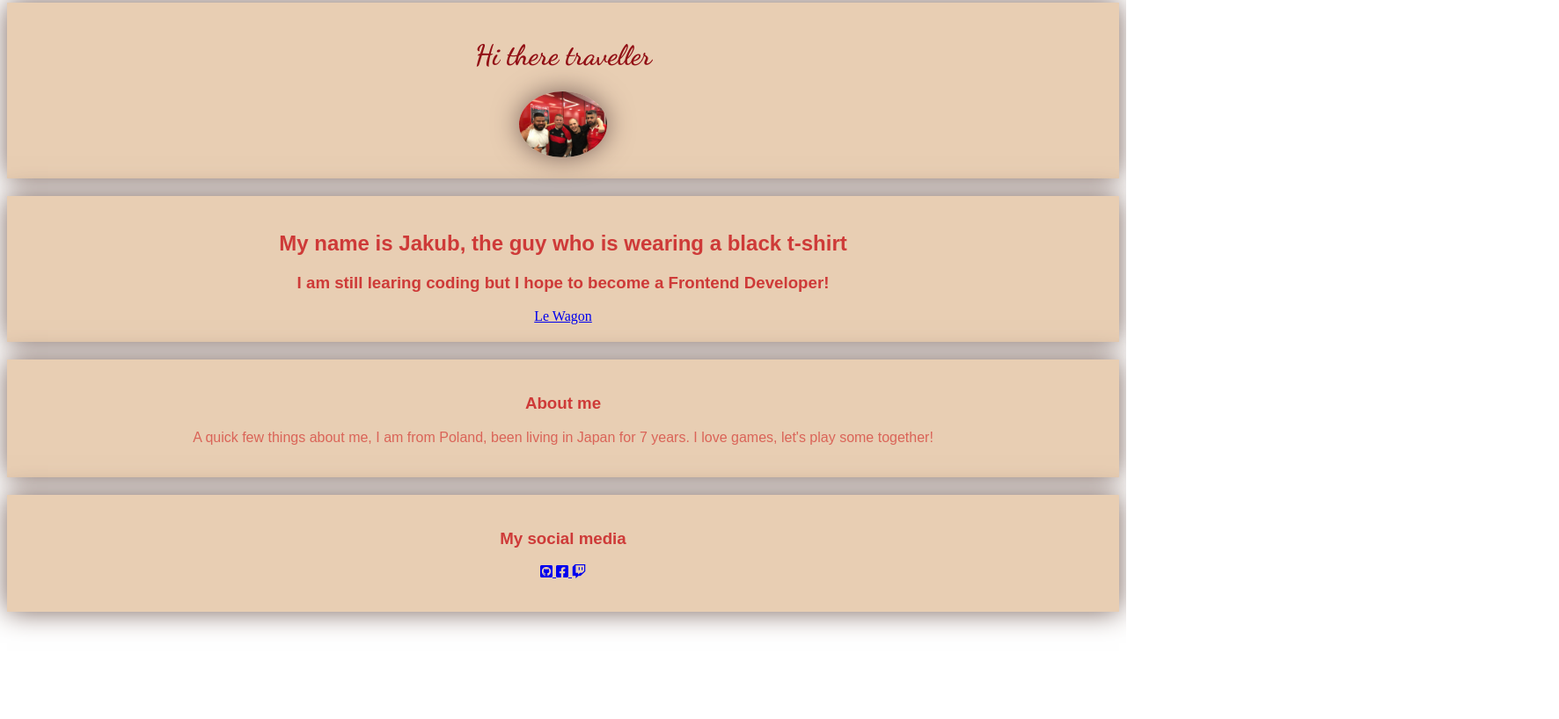
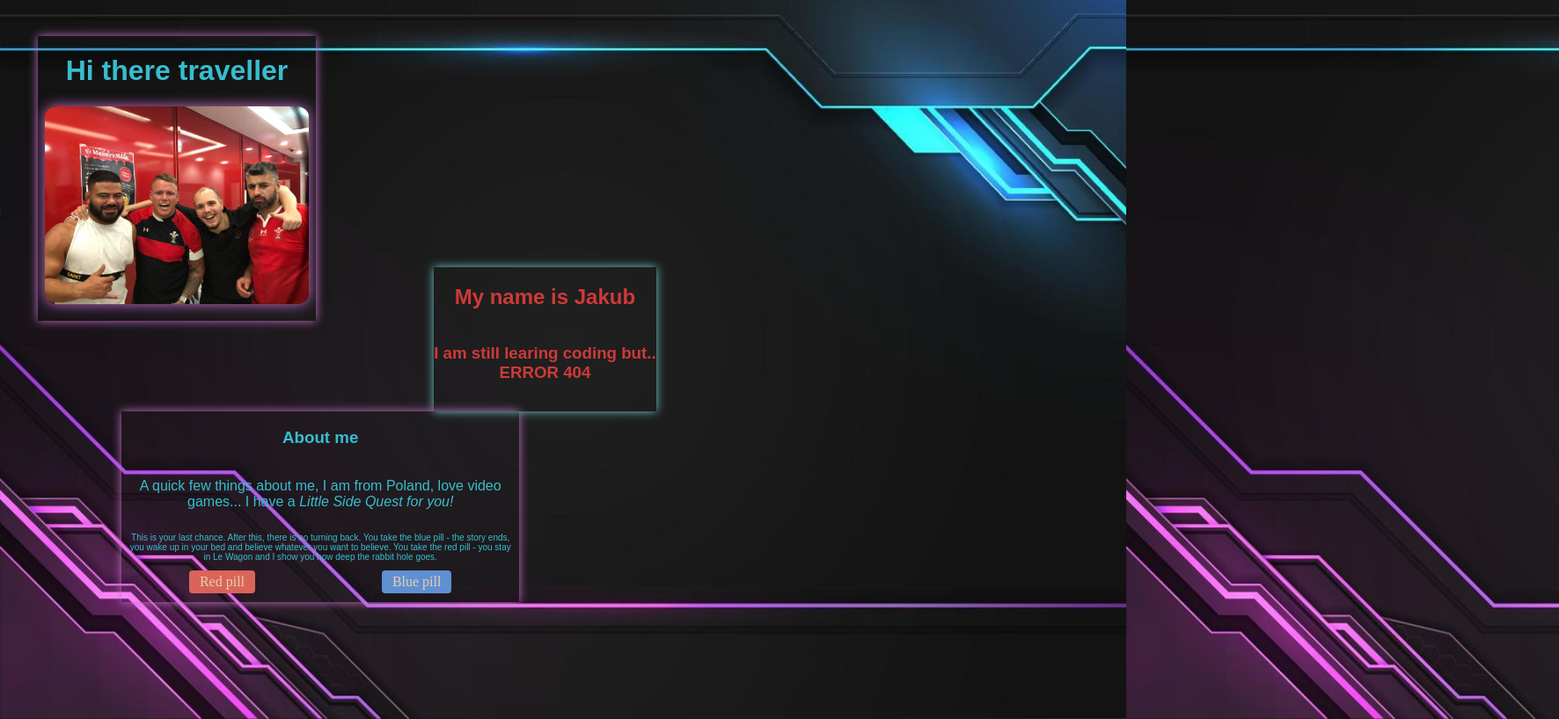
Before and after one commit to Solenoko/profile, a plain HTML site: page index.html in a window 1280 px wide. Shown: the part 17-835 px from the top of the page at 88% size, 1772 px wide, since content can reach past the window. Before the commit the page ends 800 px from the top, so only its background shows below. Drawn offline with Linux system fonts and the light colour scheme; a web font is replaced by a local one.

Commit message:
my profile

```diff
--- a/index.html
+++ b/index.html
@@ -3,6 +3,7 @@
   <head>
     <title>Welcome to my page!</title>
     <meta charset="utf-8">
+    <meta name="viewport" content="width=device-width, initial-scale=1">
     <link rel="stylesheet" href="style.css">
     <link rel="stylesheet" href="https://use.fontawesome.com/releases/v6.1.2/css/all.css">
     <link rel="preconnect" href="https://fonts.googleapis.com">
@@ -14,41 +15,45 @@
   </head>
 
   <body>
-    <div class="card-white">
+    <div>
+      <div class="left-element">
         <h1>Hi there traveller</h1>
         <img src="images/73013372_2655161717878708_9114973844057096192_n.jpg" alt="My profile pircture" class="profile-picture">
       </div>
 
-    <div class="card-white">
-      <h2>My name is Jakub, the guy who is wearing a black t-shirt</h2>
-      <h3>I am still learing coding but I hope to become a Frontend Developer!</h3>
-      <a href="https://www.lewagon.com" class="btn-red">Le Wagon</a>
+      <div class="middle-element">
+        <h2>My name is Jakub</h2>
+        <h3>I am still learing coding but.. ERROR 404</h3>
       </div>
 
-    <div class="card-white">
-      <h3>About me</h3>
-      <p>A quick few things about me, I am from Poland, been living in Japan for 7 years. I love games, let's play some together!</p>
+      <div class="middle-element-right">
+        <h3 class="blue-font">About me</h3>
+        <p class="blue-font">A quick few things about me, I am from Poland, love video games... I have a <em>Little Side Quest for you!</em></p>
+        <p class="game">This is your last chance. After this, there is no turning back. You take the blue pill - the story ends, you wake up in your bed and believe whatever you want to believe. You take the red pill - you stay in Le Wagon and I show you how deep the rabbit hole goes.</p>
+        <a href="https://www.youtube.com/watch?v=dQw4w9WgXcQ" target="_blank" class="btn-red">Red pill</a>
+        <a href="https://www.youtube.com/watch?v=y6120QOlsfU" target="_blank" class="btn-blue">Blue pill</a>
       </div>
 
-    <div class="card-white">
+      <div class="right-element">
         <h3>My social media</h3>
         <ul class="list-inline">
           <li>
-          <a href="https://www.github.com/Solenoko" target="_blank">
+            <a href="https://www.github.com/Solenoko" target="_blank" class="link-media">
               <i class="fab fa-github-square"></i>
             </a>
           </li>
           <li>
-          <a href="https://www.facebook.com/kuba.jakubowiczz/" target="_blank">
-            <i class="fab fa-facebook-square"></i>
+            <a href="https://www.steamcommunity.com/id/KonbuChan/" target="_blank" class="link-media">
+              <i class="fab fa-steam"></i></i>
             </a>
           </li>
           <li>
-          <a href="https://www.twitch.tv/konbuuchan" target="_blank">
+            <a href="https://www.twitch.tv/konbuuchan" target="_blank" class="link-media">
               <i class="fab fa-twitch"></i>
             </a>
           </li>
         </ul>
       </div>
+    </div>
   </body>
 </html>
--- a/style.css
+++ b/style.css
@@ -1,9 +1,11 @@
 h1 {
-  color: #920f15;
-  font-family: "Dancing Script", cursive;
+  color: #38bdce;
+  font-family: "Sour Gummy", sans-serif;
   font-optical-sizing: auto;
   font-weight: <weight>;
   font-style: normal;
+  font-variation-settings:
+    "wdth" 100;
 }
 
 h2, h3 {
@@ -16,6 +18,14 @@ h2, h3 {
     "wdth" 100;
 }
 
+
+body {
+  background-image: url('images/background.jpg');
+  background-size: cover;
+  height: 100vh;
+  background-position: center;
+}
+
 p {
   color: #da6458;
   font-family: "M PLUS Rounded 1c", sans-serif;
@@ -24,26 +34,16 @@ p {
 }
 
 i {
+  color: #da6458;
   text-decoration: none;
-}
-
-a:hover {
-  color: red;
-  font-size: 23px;
-}
-
-.card-white {
-  background-color: #e8ceb3;
-  box-shadow: 0px 0px 30px #7a635b;
-  padding: 20px;
-  text-align: center;
-  margin: 20px 0;
+  font-size: 30px;
+  display: inline-flex;
 }
 
 .profile-picture {
-  width: 100px;
-  border-radius: 50%;
-  box-shadow: 0px 0px 30px #7a635b;
+  width: 300px;
+  border-radius: 5%;
+  box-shadow: 0px 0px 15px #c971cc;
 }
 
 .list-inline {
@@ -51,5 +51,91 @@ a:hover {
 }
 
 .list-inline li {
-  display: inline;
+  display: inline-block;
 }
+
+.game {
+  color: #38bdce;
+  font-size: 10px;
+}
+
+.btn-red {
+  background-color: #da6458;
+  color: #e8ceb3;
+  text-decoration: none;
+  padding: 4px 12px;
+  border-radius: 4px;
+}
+
+.blue-font {
+  color: #38bdce;
+}
+
+.btn-blue {
+  background-color: #5f90d1;
+  color: #e8ceb3;
+  text-decoration: none;
+  padding: 4px 12px;
+  border-radius: 4px;
+}
+
+.btn-blue:hover {
+  background-color: #0f5392;
+}
+
+.btn-red:hover {
+  background-color: #920f15;
+}
+
+.link-media:hover {
+  color: #920f15;
+  filter: brightness(0) saturate(100%) invert(50%) sepia(100%) saturate(500%) hue-rotate(330deg);
+}
+
+
+.left-element {
+    display: inline-block;
+    margin-left: 35px;
+    margin-top: 50px;
+    text-align: center;
+    padding-bottom: 15px;
+    width: 25%;
+    box-shadow: rgb(201, 113, 204) 0px 0px 10px;
+}
+
+.middle-element {
+    display: inline-flex;
+    margin-left: 130px;
+    text-align: center;
+    flex-wrap: wrap;
+    align-items: center;
+    justify-content: center;
+    padding-bottom: 15px;
+    width: 20%;
+    box-shadow: rgb(113, 201, 204) 0px 0px 10px;
+}
+
+.middle-element-right {
+    display: inline-flex;
+    margin-bottom: 10px;
+    margin-left: 130px;
+    text-align: center;
+    flex-wrap: wrap;
+    align-items: center;
+    justify-content: space-around;
+    padding-bottom: 10px;
+    padding-left: 5px;
+    padding-right: 5px;
+    width: 35%;
+    box-shadow: rgb(201, 113, 204) 0px 0px 10px;
+}
+
+.right-element {
+  display: block;
+  margin-top: 250px;
+  margin-left: 1600px;
+  text-align: center;
+  padding-bottom: 5px;
+  width: 13%;
+  box-shadow: rgb(113, 201, 204) 0px 0px 10px;
+}
```
Lines whose indentation alone changed are shown as unchanged.
